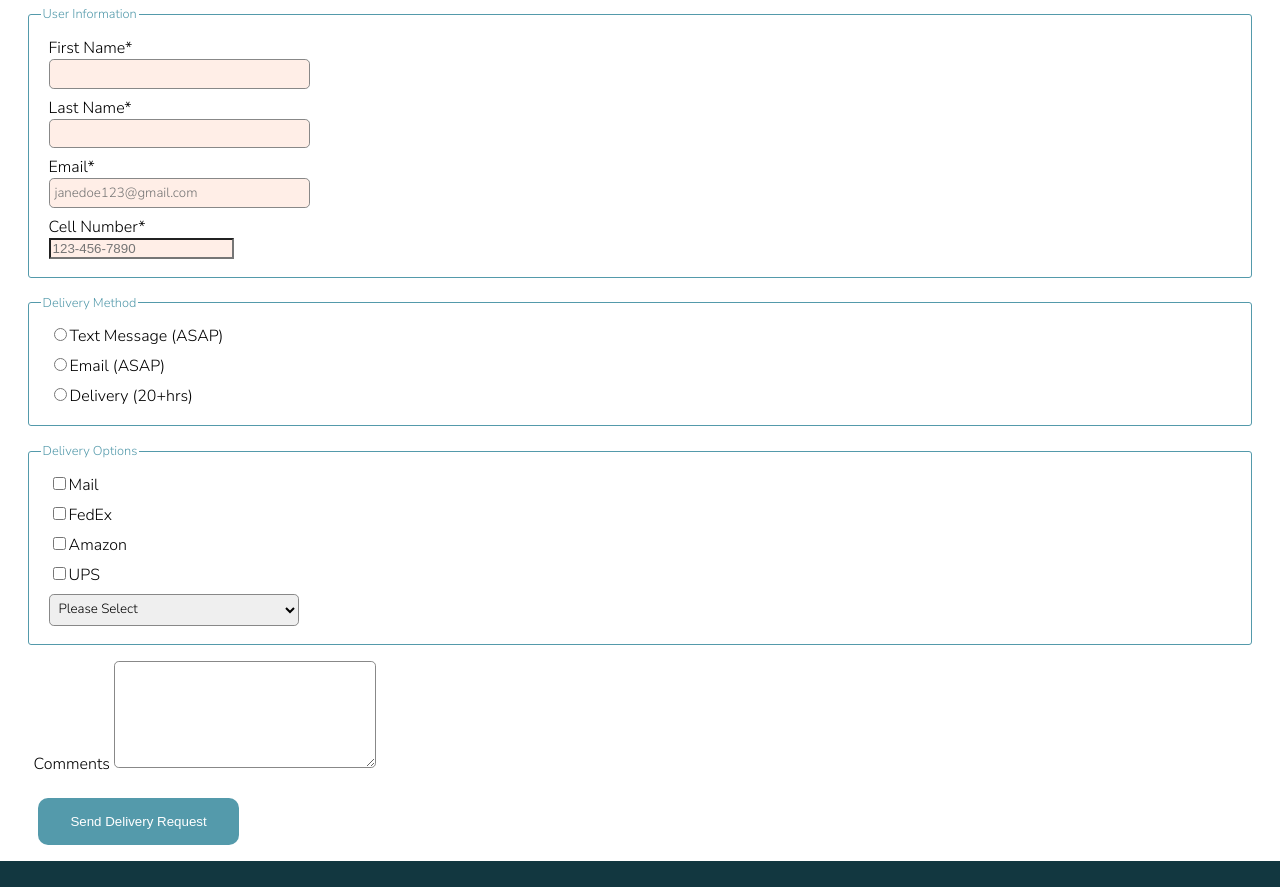
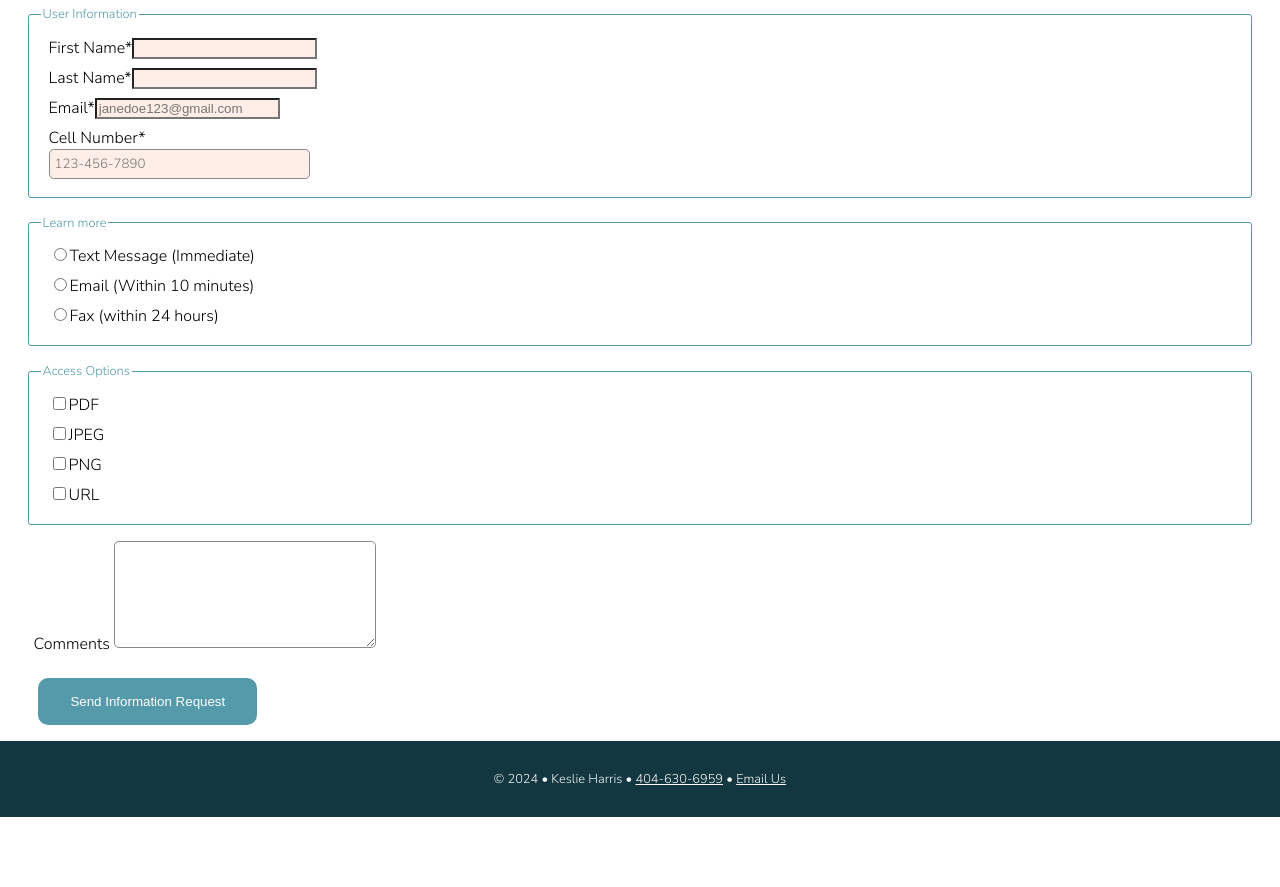
Before and after one commit to Keslie2004/dwdd1600, a plain HTML site: page 06form/baking.html in a window 1280 px wide. Shown: the part 248-1135 px from the top of the page. After the commit the page ends 1065 px from the top, so only its background shows below. Drawn offline with Linux system fonts and the light colour scheme.

Commit message:
Re-uploaded 06form

```diff
--- a/06form/baking.css
+++ b/06form/baking.css
@@ -158,11 +158,11 @@ div.gallery figcaption {
     margin: .5rem;
 }
 
-.myForm label, .myForm select, .myForm [type=text], .myForm [type=tel], .myform textarea {
+.myForm label, .myForm select, .myForm [type=email], .myForm [type=tel], .myform textarea {
     display: block;
 }
 
-.myForm [type=text], .myForm [text=tel], .myForm select, .myForm textarea {
+.myForm [type=email], .myForm [type=tel], .myForm select, .myForm textarea {
     border: solid 1px #888;
     padding: .3rem;
     width: 250px;
--- a/06form/baking.html
+++ b/06form/baking.html
@@ -24,7 +24,7 @@
                 <li><a href="index.html">Ancient Desserts</a></li>
                 <li><a href="Stirring.html">Stirring the Pot</a></li>
                 <li><a href="baked-goods.html">Baked Goods</a></li>
-                <li class="active"><a href="baking.html">Want to Learn More?</a></li>
+                <li class="active"><a href="baking.html">Learn More?</a></li>
             </ul>
         </nav>
         <!-- Start of the page content -->
@@ -41,28 +41,19 @@
             </fieldset>
 
             <fieldset>
-            <legend>Delivery Method</legend>
-                <label><input type="radio" name="method" value="text">Text Message (ASAP)</label>
-                <label><input type="radio" name="method" value="email">Email (ASAP)</label>
-                <label><input type="radio" name="method" value="delivery">Delivery (20+hrs)</label>
+            <legend>Learn more</legend>
+                <label><input type="radio" name="method" value="text">Text Message (Immediate)</label>
+                <label><input type="radio" name="method" value="email">Email (Within 10 minutes)</label>
+                <label><input type="radio" name="method" value="">Fax (within 24 hours)</label>
             </fieldset>
 
             <fieldset>
-           <legend>Delivery Options</legend>
-                <label><input type="checkbox" name="mail" value="chosen">Mail</label>
-            <label><input type="checkbox" name="fedex" value="chosen">FedEx</label>
-            <label><input type="checkbox" name="amazon" value="chosen">Amazon</label>
-            <label><input type="checkbox" name="ups" value="chosen">UPS</label>
+           <legend>Access Options</legend>
+                <label><input type="checkbox" name="PDF" value="chosen">PDF</label>
+            <label><input type="checkbox" name="JPEG" value="chosen">JPEG</label>
+            <label><input type="checkbox" name="PNG" value="chosen">PNG</label>
+            <label><input type="checkbox" name="URL" value="chosen">URL</label>
 
-                <label>
-                <select name="time">
-                <option value="none">Please Select</option>
-                <option value="morning">Between 8:00am and 10:00am</option>
-                <option value="noon">Between 10:00am and 2:30pm</option>
-                <option value="afternoon">Between 2:30pm and 6:00pm</option>
-                <option value="evening">Between 6:00pm and 10:00pm</option>
-                </select>
-                </label>
             </fieldset>
 
             <label>Comments
@@ -70,7 +61,7 @@
             </label>
 
 
-        <input type="submit" value="Send Delivery Request">
+        <input type="submit" value="Send Information Request">
         </form>
         </main>
         <!-- Start of the page footer -->
```
